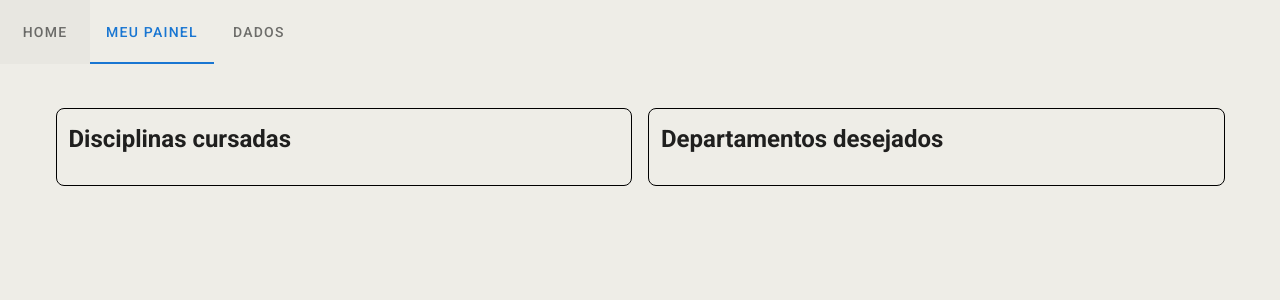
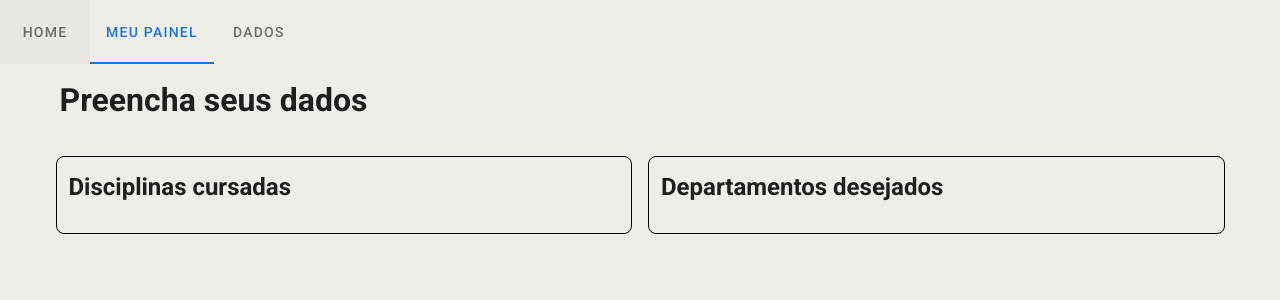
Before and after one commit to Recomendador-de-Disciplinas/Recomendador-de-Disciplinas.github.io, a Vue app in the folder frontend/: page /painel in a window 1280 px wide. Shown: the top 300 px of the page. Built offline with nearby package versions, Linux system fonts and the light colour scheme.

Commit message:
finish panel
Signed-off-by: Vinicius Frota <viniciuspxfrota@gmail.com>
Co-authored-by: Daniel Leal <os.leal90@gmail.com>
Co-authored-by: Erick Rodrigues <erick.rodrigues.santana14@gmail.com>
Co-authored-by: Franwernke <franwernke@usp.br>

```diff
--- a/frontend/src/views/Forms.vue
+++ b/frontend/src/views/Forms.vue
@@ -52,7 +52,7 @@
           color="#CEE7CC"
           depressed
           @click="submit"
-          >Ver disciplinas</v-btn
+          >Salvar</v-btn
         >
       </v-row>
     </v-form>
--- a/frontend/src/views/Painel.vue
+++ b/frontend/src/views/Painel.vue
@@ -1,8 +1,9 @@
 <template>
   <v-container>
     <h1 v-if="checkData">Preencha seus dados</h1>
+    <div v-if="checkData">
       <v-row class="my-4">
-      <h1>{{ name }}</h1>
+        <h1 class="mx-2">{{ name }}</h1>
       </v-row>
       <v-row>
         <v-col class="border mx-2 d-flex flex-column rounded-lg">
@@ -18,17 +19,7 @@
           </v-chip>
         </v-col>
       </v-row>
-    <v-row>
-      <v-col>
-        <p>{{ name }}</p>
-      </v-col>
-      <v-col>
-        <p v-for="(discipline, i) in disciplines" :key="i">{{ discipline }}</p>
-      </v-col>
-      <v-col>
-        <p v-for="(department, i) in departments" :key="i">{{ department }}</p>
-      </v-col>
-    </v-row>
+    </div>
   </v-container>
 </template>
 
@@ -44,6 +35,15 @@ export default {
     this.disciplines = JSON.parse(localStorage.getItem('disciplines')) || [];
     this.departments = JSON.parse(localStorage.getItem('departments')) || [];
   },
+  computed: {
+    checkData() {
+      return (
+        this.name == '' ||
+        this.disciplines.length == 0 ||
+        this.departments.length == 0
+      );
+    },
+  },
 };
 </script>
 
```
Lines whose indentation alone changed are shown as unchanged.
